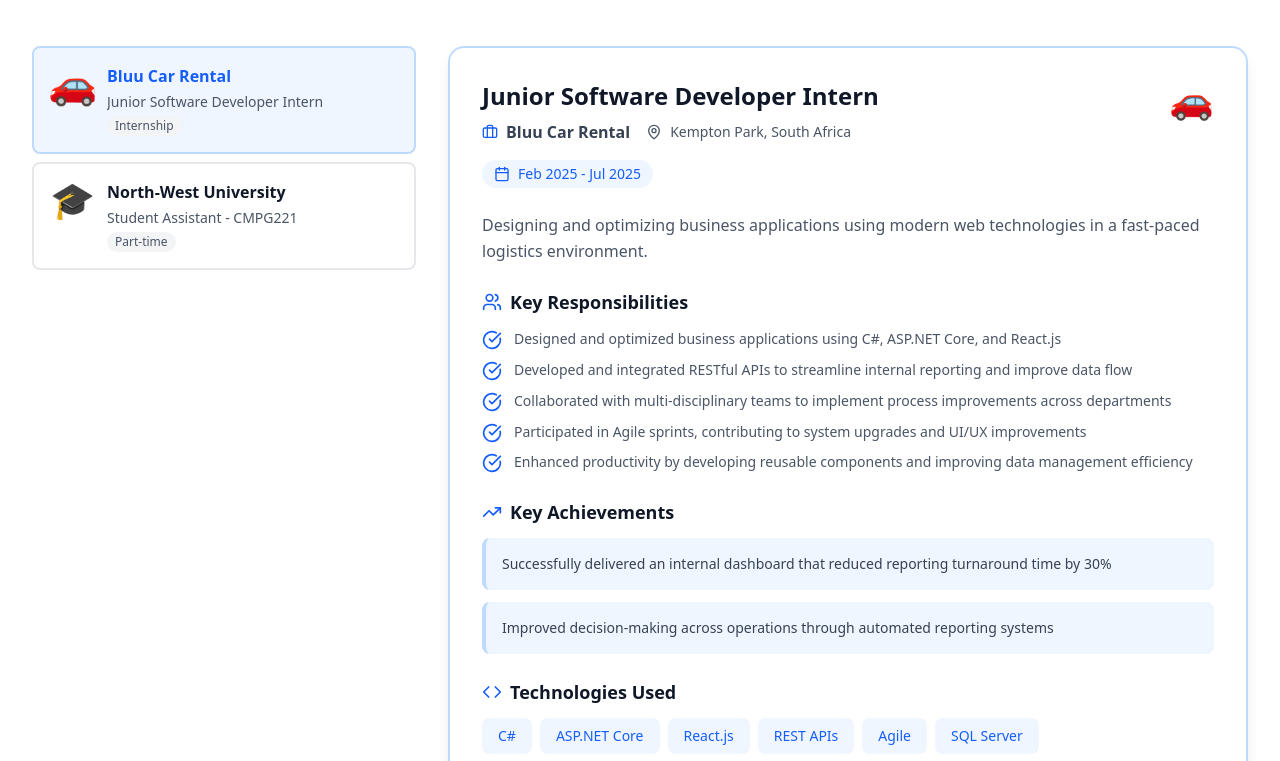
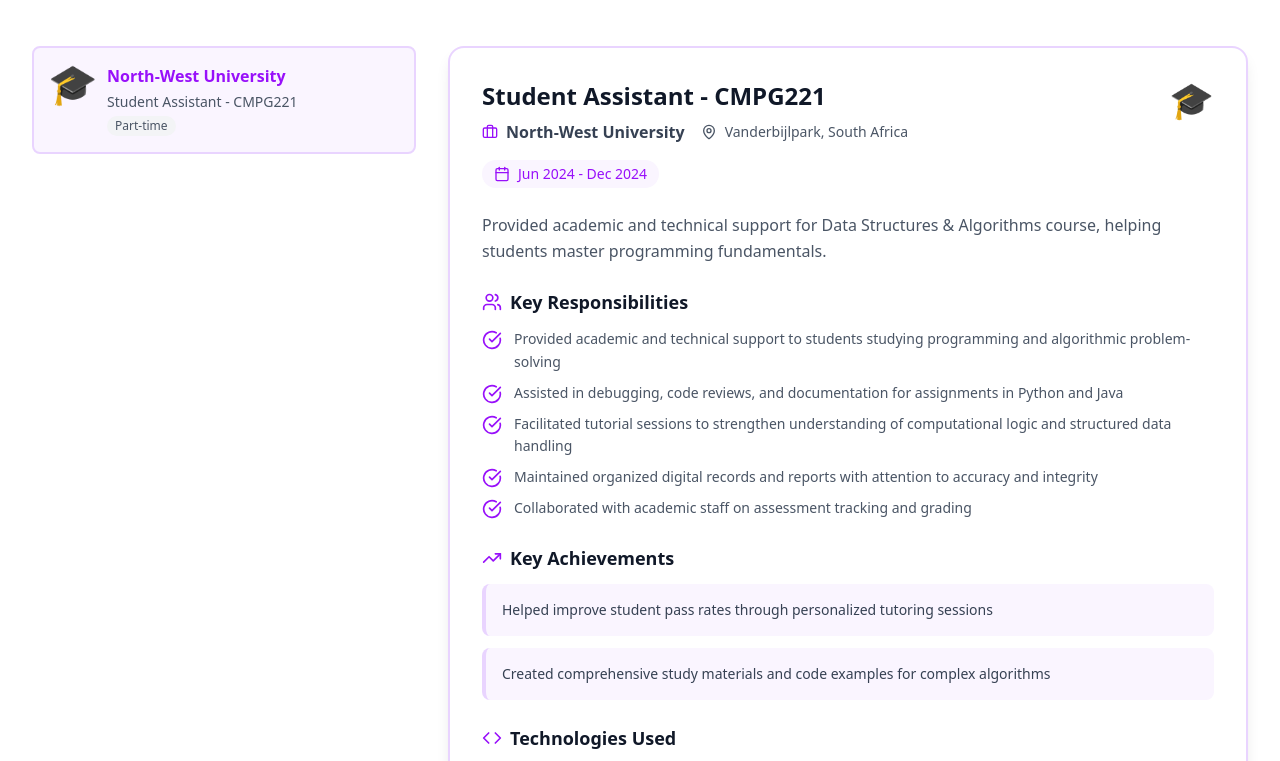
Before and after one commit to jackson951/Personal-Portfolio-Website, a React (Vite) app: page / in a window 1280 px wide. Shown: the part 4919-5680 px from the top of the page. Built offline with nearby package versions, Linux system fonts and the light colour scheme.

Commit message:
some canges

```diff
--- a/src/data/experience.js
+++ b/src/data/experience.js
@@ -1,38 +1,38 @@
 // ==================== src/data/experience.js ====================
 
 export const experiences = [
-  {
-    id: 1,
-    title: "Junior Software Developer Intern",
-    company: "Bluu Car Rental",
-    location: "Kempton Park, South Africa",
-    period: "Feb 2025 - Jul 2025",
-    type: "Internship",
-    current: false,
-    description:
-      "Designing and optimizing business applications using modern web technologies in a fast-paced logistics environment.",
-    responsibilities: [
-      "Designed and optimized business applications using C#, ASP.NET Core, and React.js",
-      "Developed and integrated RESTful APIs to streamline internal reporting and improve data flow",
-      "Collaborated with multi-disciplinary teams to implement process improvements across departments",
-      "Participated in Agile sprints, contributing to system upgrades and UI/UX improvements",
-      "Enhanced productivity by developing reusable components and improving data management efficiency",
-    ],
-    achievements: [
-      "Successfully delivered an internal dashboard that reduced reporting turnaround time by 30%",
-      "Improved decision-making across operations through automated reporting systems",
-    ],
-    skills: [
-      "C#",
-      "ASP.NET Core",
-      "React.js",
-      "REST APIs",
-      "Agile",
-      "SQL Server",
-    ],
-    logo: "🚗", // You can replace with actual logo URL
-    color: "blue",
-  },
+  // {
+  //   id: 1,
+  //   title: "Junior Software Developer Intern",
+  //   company: "Bluu Car Rental",
+  //   location: "Kempton Park, South Africa",
+  //   period: "Feb 2025 - Jul 2025",
+  //   type: "Internship",
+  //   current: false,
+  //   description:
+  //     "Designing and optimizing business applications using modern web technologies in a fast-paced logistics environment.",
+  //   responsibilities: [
+  //     "Designed and optimized business applications using C#, ASP.NET Core, and React.js",
+  //     "Developed and integrated RESTful APIs to streamline internal reporting and improve data flow",
+  //     "Collaborated with multi-disciplinary teams to implement process improvements across departments",
+  //     "Participated in Agile sprints, contributing to system upgrades and UI/UX improvements",
+  //     "Enhanced productivity by developing reusable components and improving data management efficiency",
+  //   ],
+  //   achievements: [
+  //     "Successfully delivered an internal dashboard that reduced reporting turnaround time by 30%",
+  //     "Improved decision-making across operations through automated reporting systems",
+  //   ],
+  //   skills: [
+  //     "C#",
+  //     "ASP.NET Core",
+  //     "React.js",
+  //     "REST APIs",
+  //     "Agile",
+  //     "SQL Server",
+  //   ],
+  //   logo: "🚗", // You can replace with actual logo URL
+  //   color: "blue",
+  // },
   {
     id: 2,
     title: "Student Assistant - CMPG221",
```
